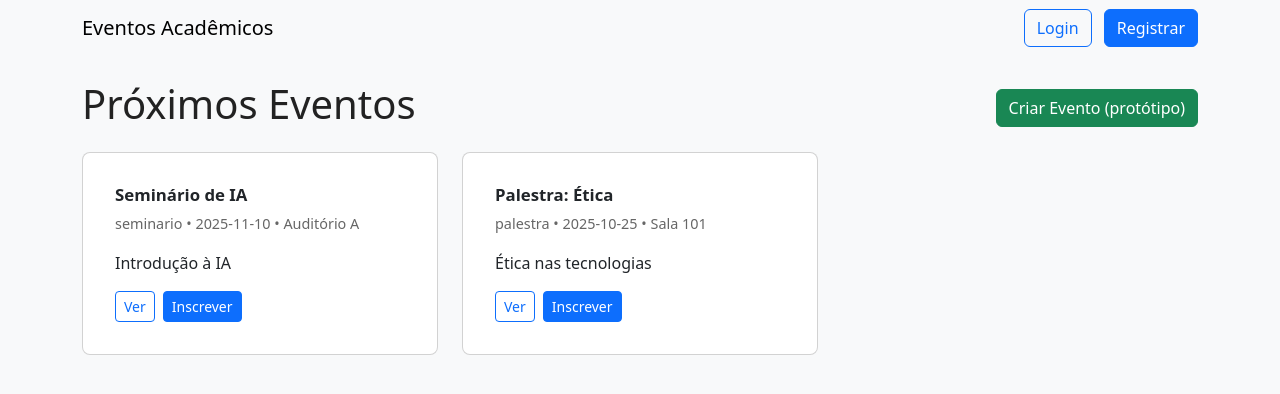
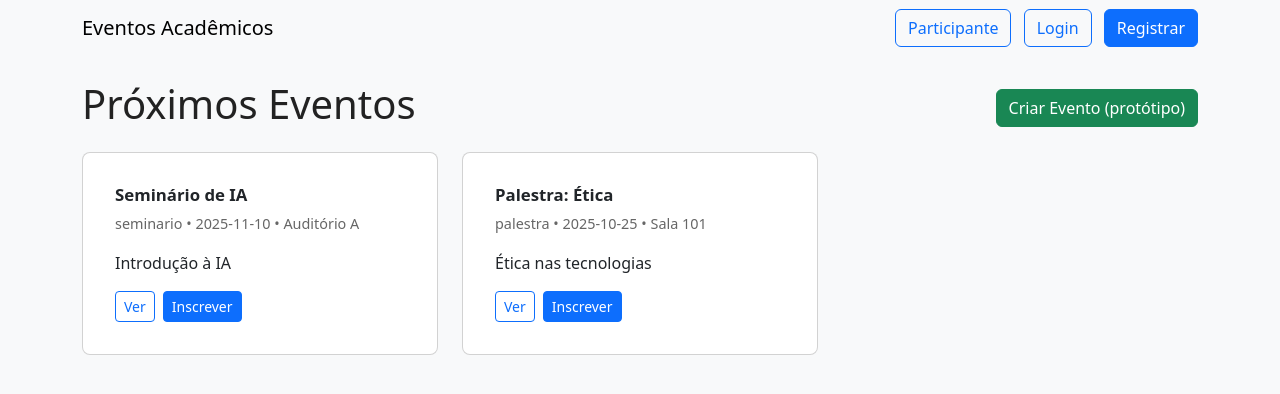
Before and after one commit to caiocontaadf-oss/eventos-dj, a plain HTML site: page index.html in a window 1280 px wide. Drawn offline with nearby package versions, Linux system fonts and the light colour scheme.

Commit message:
commit eventos

```diff
--- a/index.html
+++ b/index.html
@@ -11,12 +11,15 @@
 <nav class="navbar navbar-expand-lg navbar-light bg-light">
   <div class="container">
     <a class="navbar-brand" href="index.html">Eventos Acadêmicos</a>
+
     <div>
+      <a class="btn btn-outline-primary me-2" href="participante.html">Participante</a>
       <a class="btn btn-outline-primary me-2" href="login.html">Login</a>
       <a class="btn btn-primary" href="register.html">Registrar</a>
     </div>
   </div>
 </nav>
+
 
 <main class="container py-4">
   <div class="d-flex justify-content-between align-items-center mb-3">
```
